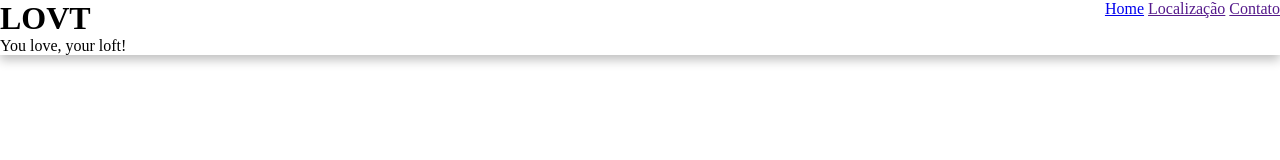
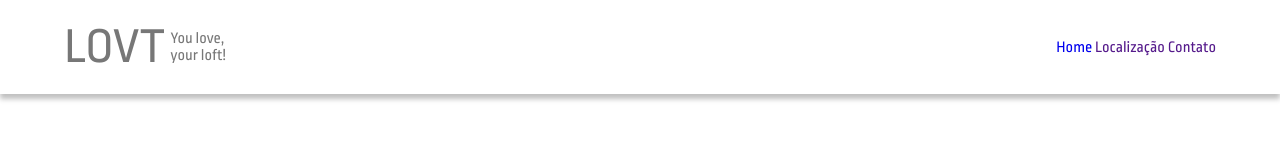
Before and after one commit to sergiomoura/lovt-express, a website: page views/index.html in a window 1280 px wide. Drawn offline with Linux system fonts and the light colour scheme.

Commit message:
Progresso no header

```diff
--- a/public/css/style.css
+++ b/public/css/style.css
@@ -1,19 +1,44 @@
+* {
+    font-family: 'Ropa Sans', Arial, Helvetica, sans-serif;
+    text-decoration: none;
+}
+
 body {
-    margin:0;
+    margin: 0;
     padding: 0;
 }
 
+.container {
+    width: 90%;
+    margin-left: 5%;
+    margin-right: 5%;
+}
+
 header {
-    box-shadow: 0px 5px 10px rgba(0,0,0,0.25);
+    box-shadow: 0px 5px 5px rgba(0, 0, 0, 0.25);
+}
+
+header>div{
     display: flex;
     justify-content: space-between;
+    align-items: center;
+    padding: 20px 0;
 }
-
-header h1{
-    margin: 0;
-}
-
 
 header p {
     margin: 0;
 }
+
+#logo {
+    color: #777;
+    display: flex;
+    gap: 5px;
+    width: 170px;
+    align-items: center;
+}
+
+#logo h1{
+    margin: 0;
+    font-size: 50px;
+    font-weight: normal;
+}
--- a/views/index.html
+++ b/views/index.html
@@ -5,12 +5,16 @@
     <meta http-equiv="X-UA-Compatible" content="IE=edge">
     <meta name="viewport" content="width=device-width, initial-scale=1.0">
     <title>Document</title>
+    <style>
+        @import url('https://fonts.googleapis.com/css2?family=Ropa+Sans&display=swap');
+    </style>
     <link rel="stylesheet" href="/css/style.css">
 </head>
 <body>
     <header>
 
-        <div>
+        <div class="container">
+            <div id="logo">
                 <h1>LOVT</h1>
                 <p>You love, your loft!</p>
             </div>
@@ -22,6 +26,7 @@
                 <a id="link-contato" href="">Contato</a>
 
             </nav>
+        </div>
 
     </header>
 
```
Lines whose indentation alone changed are shown as unchanged.
